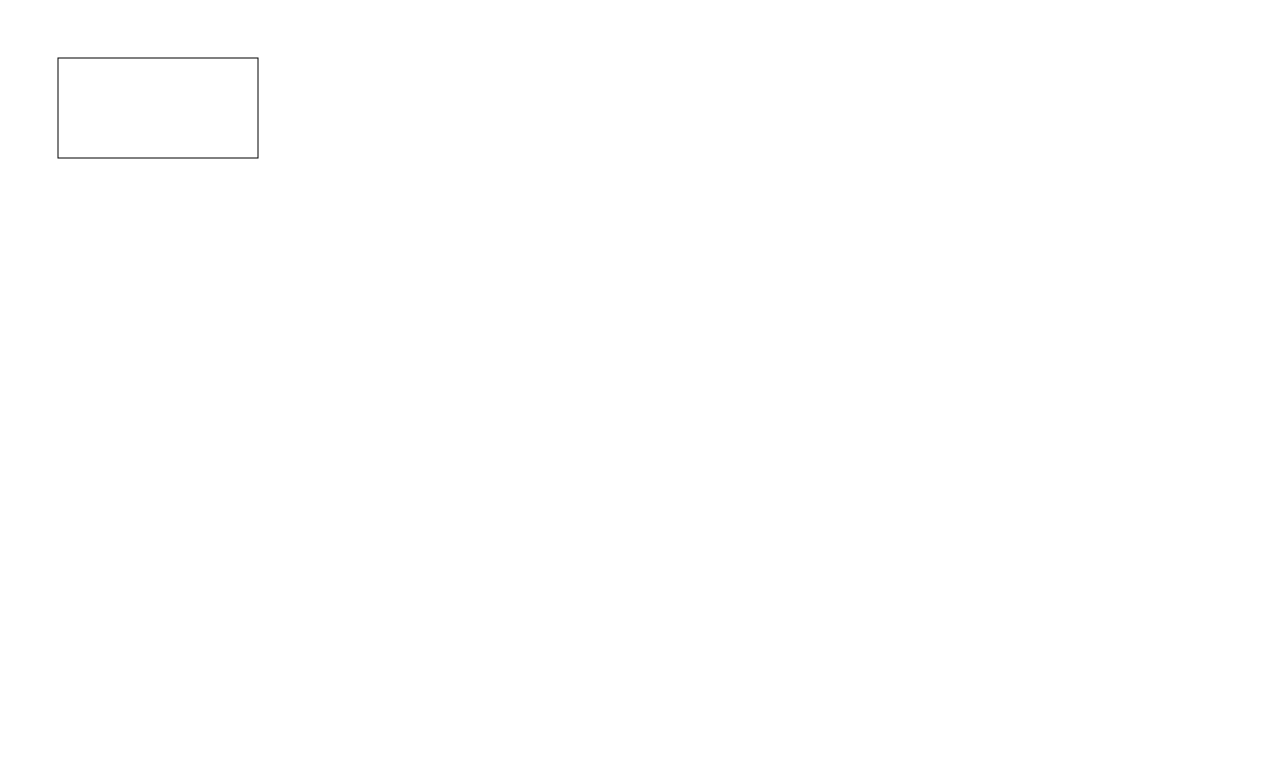
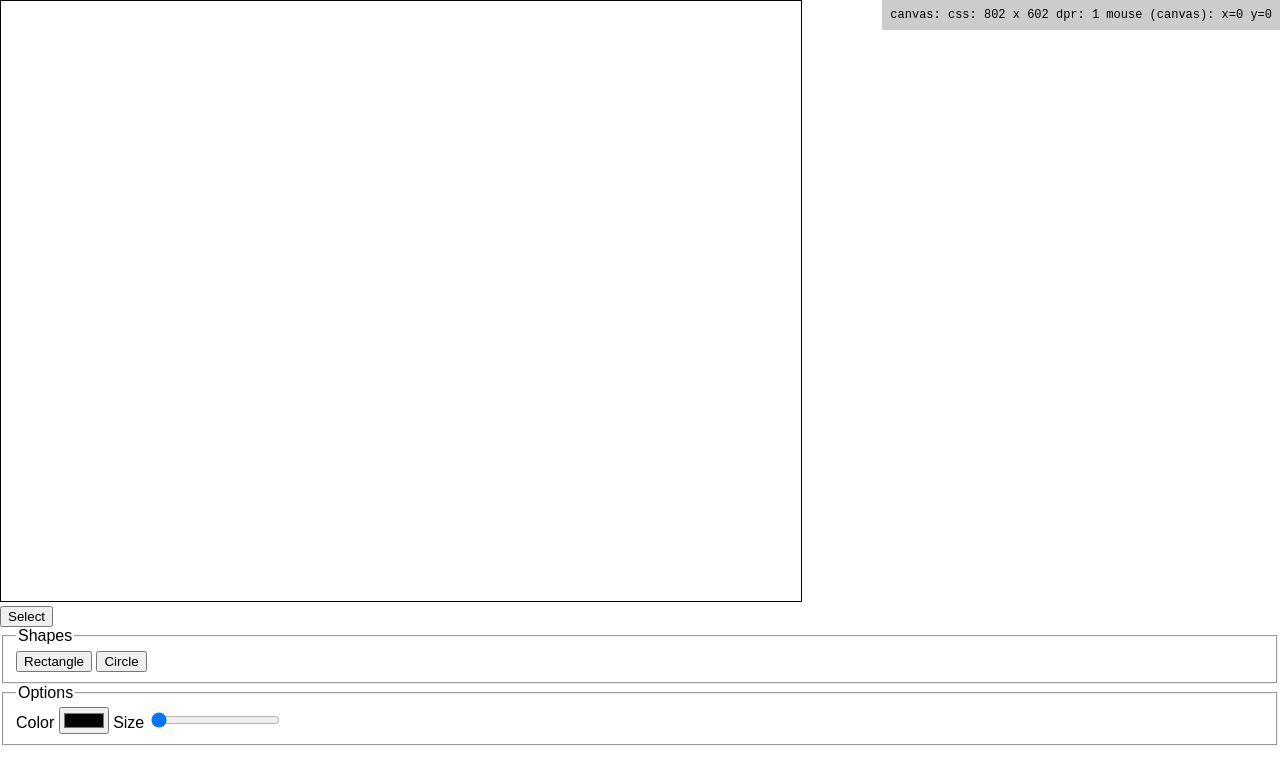
Before and after one commit to AnthonyEsber/paint-2.0, a website with bundled scripts: page index.html in a window 1280 px wide. Built offline with nearby package versions, Linux system fonts and the light colour scheme.

Commit message:
feature: added minimal working implementation

```diff
--- /dev/null
+++ b/debug/overlay.css
@@ -0,0 +1,15 @@
+.paint--debug__overlay {
+  position: fixed;
+  top: 0;
+  right: 0;
+  padding: 8px;
+  font-family: monospace;
+  font-size: 12px;
+  background: rgba(0, 0, 0, 0.2);
+  pointer-events: none;
+  z-index: 9999;
+}
+
+html:not(.dev) .paint--debug__overlay {
+  display: none;
+}
--- a/debug/overlay.js
+++ b/debug/overlay.js
@@ -1,9 +1,36 @@
 (function () {
+  if (!window.IS_DEV) return;
+
   const canvas = document.querySelector("canvas");
 
   if (!canvas) return;
 
   const el = document.createElement("div");
+  el.className = "paint--debug__overlay";
 
   document.body.appendChild(el);
-});
+
+  let mouseX = 0;
+  let mouseY = 0;
+  let rect = canvas.getBoundingClientRect();
+
+  window.addEventListener("mousemove", (e) => {
+    mouseX = e.clientX - rect.left;
+    mouseY = e.clientY - rect.top;
+  });
+
+  function render() {
+    el.textContent = `
+    canvas:
+    css: ${Math.round(rect.width)} x ${Math.round(rect.height)}
+    dpr: ${window.devicePixelRatio}
+
+
+    mouse (canvas):
+    x=${Math.round(mouseX)}
+    y=${Math.round(mouseY)}
+`.trim();
+    requestAnimationFrame(render);
+  }
+  render();
+})();
--- a/index.html
+++ b/index.html
@@ -3,11 +3,38 @@
   <head>
     <meta charset="UTF-8" />
     <title>Paint 2.0</title>
+    <link href="src/main.css" rel="stylesheet" />
   </head>
   <body>
-    <canvas width="800" height="600"></canvas>
+    <main>
+      <canvas class="paint-c-main-canvas" width="800" height="600"></canvas>
+      <nav class="paint-c-canvas__composer">
+        <button data-tool="select" aria-pressed="true">Select</button>
+        <fieldset class="paint-c-canvas__composer--tool-shapes">
+          <legend>Shapes</legend>
+          <button data-tool="rect">Rectangle</button>
+          <button data-tool="circle">Circle</button>
+        </fieldset>
+        <fieldset class="paint-c-canvas__composer--tool-options">
+          <legend>Options</legend>
+          <label>
+            Color
+            <input type="color" />
+          </label>
+          <label>
+            Size
+            <input type="range" min="1" max="20" value="1" />
+          </label>
+        </fieldset>
+      </nav>
+    </main>
 
-    <script type="module" src="./dist/index.js"></script>
+    <script type="module" src="./dist/main.js"></script>
+
+    <script>
+      window.IS_DEV = true;
+      if (window.IS_DEV) document.documentElement.classList.add("dev");
+    </script>
     <script src="./debug/overlay.js"></script>
   </body>
 </html>
--- /dev/null
+++ b/src/app.ts
@@ -0,0 +1,19 @@
+import { addClickListener } from "./lib/events/events.js";
+import { CanvasRenderer } from "./lib/render/renderer.js";
+
+export function initCanvas() {
+  const canvas = document.querySelector("canvas");
+  if (!canvas) {
+    throw new Error("Canvas not found");
+  }
+
+  const renderer = new CanvasRenderer({
+    canvas,
+    size: 25,
+    shape: "square",
+  });
+
+  const removeClick = addClickListener(canvas, renderer.handleClick);
+
+  return () => removeClick();
+}
--- a/src/index.ts
+++ /dev/null
@@ -1,13 +0,0 @@
-const canvas = document.querySelector("canvas");
-
-if (!canvas) {
-  throw new Error("Canvas not found");
-}
-
-const ctx = canvas.getContext("2d");
-
-if (!ctx) {
-  throw new Error("2D Context not supported");
-}
-
-ctx.strokeRect(50, 50, 200, 100);
--- /dev/null
+++ b/src/lib/events/events.ts
@@ -0,0 +1,7 @@
+export function addClickListener(
+  element: HTMLElement,
+  handler: (evt: MouseEvent) => void,
+): () => void {
+  element.addEventListener("click", handler);
+  return () => element.removeEventListener("click", handler);
+}
--- /dev/null
+++ b/src/lib/render/renderer.ts
@@ -0,0 +1,57 @@
+import {
+  getRelativeMousePosition,
+  isMouseInsideCanvas,
+} from "../utils/coords.js";
+import type { PointData } from "../utils/types.js";
+import type { CanvasRenderOptions } from "./types.js";
+
+export class CanvasRenderer {
+  private canvas: HTMLCanvasElement;
+  private ctx: CanvasRenderingContext2D;
+  private size: number;
+  private shape: "circle" | "square";
+
+  constructor(options: CanvasRenderOptions) {
+    this.canvas = options.canvas;
+
+    const ctx = this.canvas.getContext("2d");
+
+    if (!ctx) throw new Error("Canvas 2D ctx not available");
+
+    this.ctx = ctx;
+
+    this.size = options.size ?? 20;
+    this.shape = options.shape ?? "circle";
+  }
+
+  handleClick = (evt: MouseEvent) => {
+    if (!isMouseInsideCanvas(evt, this.canvas)) return;
+
+    const local = getRelativeMousePosition(evt, this.canvas);
+    this.drawShape(local);
+  };
+
+  //TODO: finish drawShape func
+  private drawShape(p: PointData) {
+    const ctx = this.ctx;
+
+    ctx.fillStyle = "#00441c";
+    ctx.strokeStyle = "#013718"; //TODO: add into constructor
+    ctx.lineWidth = 1.5;
+
+    if (this.shape === "circle") {
+      ctx.beginPath();
+      ctx.arc(p.x, p.y, this.size / 2, 0, Math.PI * 2);
+      ctx.fill();
+      ctx.stroke();
+    } else {
+      const half = this.size / 2;
+      ctx.beginPath();
+      ctx.rect(p.x - half, p.y - half, this.size, this.size);
+      ctx.fill();
+      ctx.stroke();
+    }
+
+    ctx.fillStyle;
+  }
+}
--- /dev/null
+++ b/src/lib/render/types.ts
@@ -0,0 +1,6 @@
+export interface CanvasRenderOptions {
+  canvas: HTMLCanvasElement;
+  size?: number;
+  fillStyle?: string;
+  shape?: "circle" | "square";
+}
--- /dev/null
+++ b/src/lib/utils/coords.ts
@@ -0,0 +1,26 @@
+import type { PointData } from "./types.js";
+
+export function isMouseInsideCanvas(
+  evt: MouseEvent,
+  element: HTMLElement,
+): boolean {
+  const rect = element.getBoundingClientRect();
+  return (
+    evt.clientX >= rect.left &&
+    evt.clientX <= rect.right &&
+    evt.clientY >= rect.top &&
+    evt.clientY <= rect.bottom
+  );
+}
+
+export function getRelativeMousePosition(
+  evt: MouseEvent,
+  element: HTMLElement,
+): PointData {
+  const rect = element.getBoundingClientRect();
+
+  return {
+    x: evt.clientX - rect.left,
+    y: evt.clientY - rect.top,
+  };
+}
--- /dev/null
+++ b/src/lib/utils/types.ts
@@ -0,0 +1,4 @@
+export interface PointData {
+  x: number;
+  y: number;
+}
--- /dev/null
+++ b/src/main.css
@@ -0,0 +1,19 @@
+@import "../debug/overlay.css";
+@import "./styles/canvas.css";
+
+*,
+*::before,
+*::after {
+  box-sizing: border-box;
+}
+body,
+ul {
+  margin: 0;
+  padding: 0;
+  font-family: Arial, Helvetica, sans-serif;
+}
+
+:root {
+  overflow: hidden;
+  height: 100vh;
+}
--- /dev/null
+++ b/src/main.ts
@@ -0,0 +1,3 @@
+import { initCanvas } from "./app.js";
+
+initCanvas();
--- /dev/null
+++ b/src/styles/canvas.css
@@ -0,0 +1,3 @@
+.paint-c-main-canvas {
+  border: 1px solid black;
+}
```
